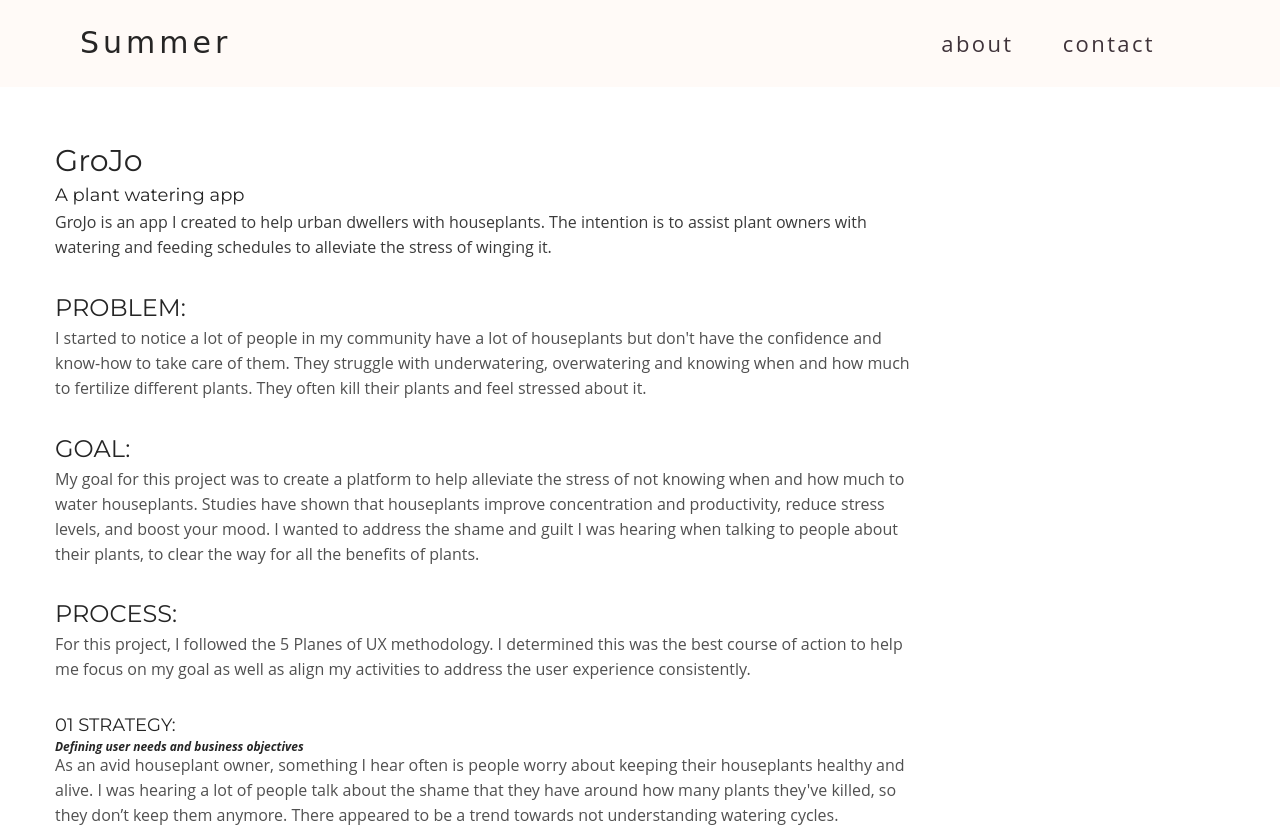
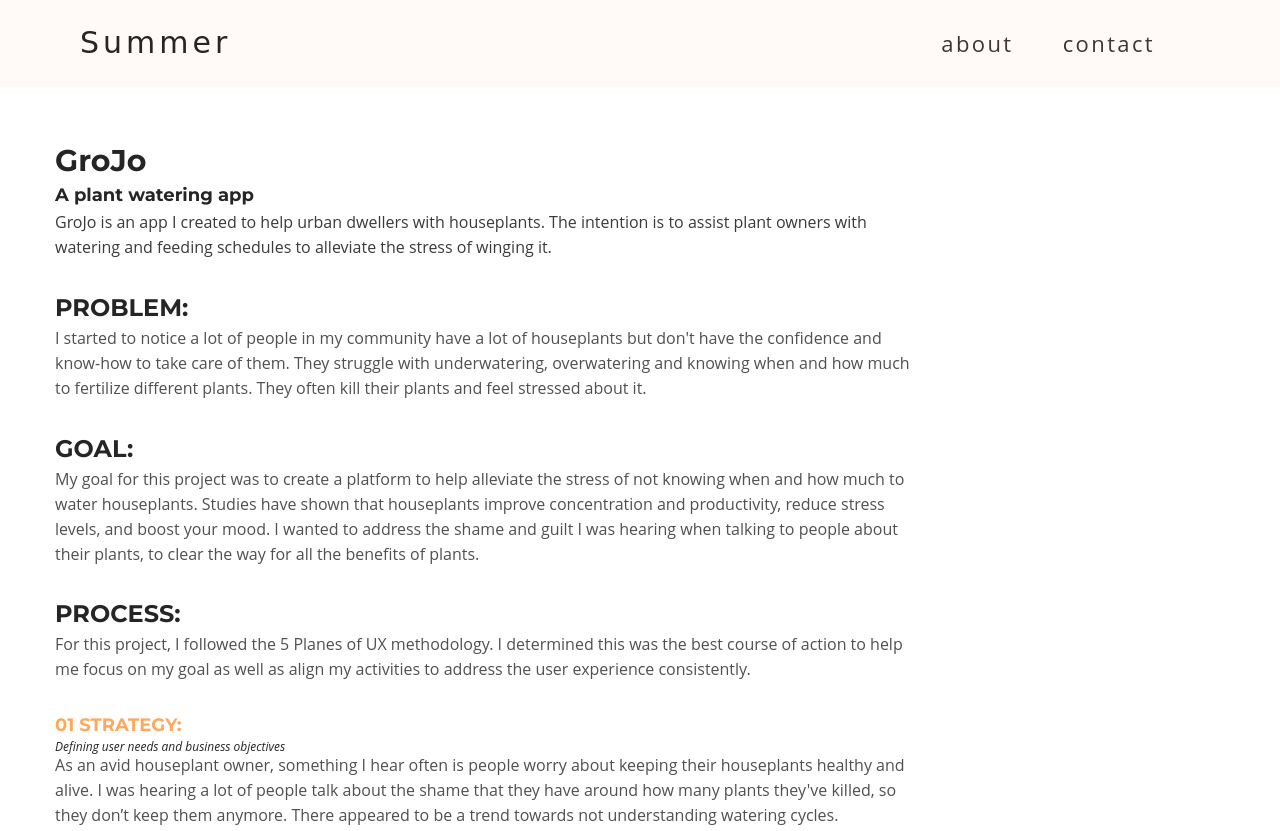
Before and after one commit to SummerTimeFun/SummerTimeFunOG, a plain HTML site: page grojo.html in a window 1280 px wide. Shown: the top 831 px of the page. Drawn offline with Linux system fonts and the light colour scheme.

Commit message:
font
font tweaks and adding hcolour class

```diff
--- a/css/master.css
+++ b/css/master.css
@@ -8,7 +8,7 @@ Profile:    http://themeforest.net/user/andreysokoltsov
 -------------------------------------------------------------------*/
 
 /* Fonts */
-@import url('https://fonts.googleapis.com/css?family=Roboto:300,400,500,700');
+@import url('https://fonts.googleapis.com/css?family=Montserrat:300,400,400i,500i,700&display=swap');
 @import url('https://fonts.googleapis.com/css?family=Montserrat:300,400,700');
 @import url("materialdesignicons.min.css");
 
--- a/css/typography.css
+++ b/css/typography.css
@@ -32,19 +32,23 @@ h3 {
   font-size: 30px;
   line-height: 1.4;
   font-family: "Montserrat", sans-serif;
-  font-weight: 500; }
+  font-weight: 700; }
 
 h4 {
   font-size: 24px;
   line-height: 1.5;
   font-family: "Montserrat", sans-serif;
-  font-weight: 500; }
+  font-weight: 700; }
 
 h5 {
   font-size: 18px;
   line-height: 1.55;
   font-family: "Montserrat", sans-serif;
-  font-weight: 500; }
+  font-weight: 700; }
+
+.hcolour {
+    color: #FFA85C;
+}
 
 .logo {
   font-size: 18px;
--- a/grojo.html
+++ b/grojo.html
@@ -128,7 +128,7 @@
                         </div>
                     </div>
                     <div class="margin-box">
-                        <h5>01 STRATEGY:</h5><h6><b><i>Defining user needs and business objectives</i></b></h6>
+                        <h5 class="hcolour"><b>01 STRATEGY:</b></h5><h6><i>Defining user needs and business objectives</i></h6>
                         <div class="opacity-box">
                             <p>As an avid houseplant owner, something I hear often is people worry about keeping their houseplants healthy and alive. I was hearing a lot of people talk about the shame that they have around how many plants they've killed, so they don’t keep them anymore. There appeared to be a trend towards not understanding watering cycles. </p><br>
                             <p><i>I conducted User Interviews and Research to determine what current plant watering structure exists.</i></p><br>
```
